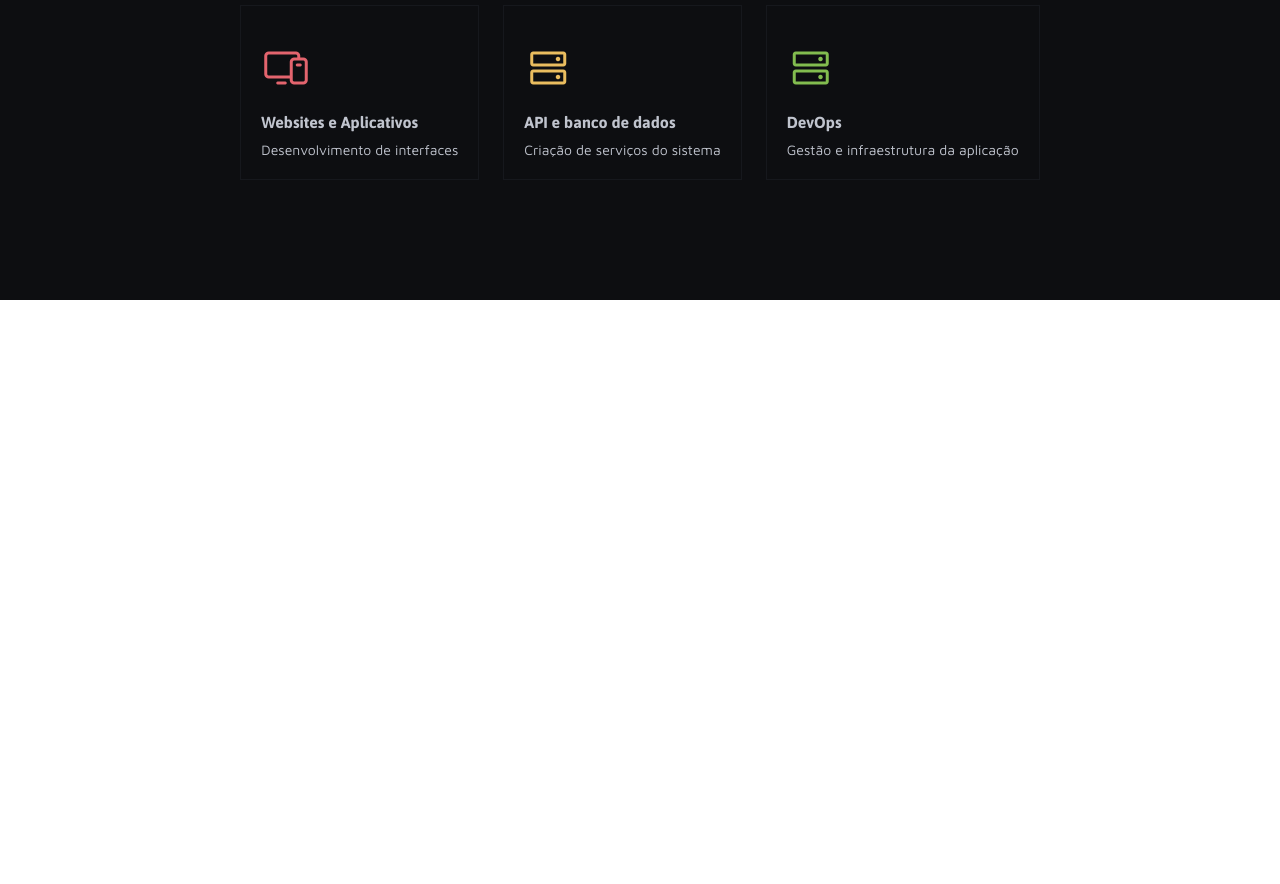
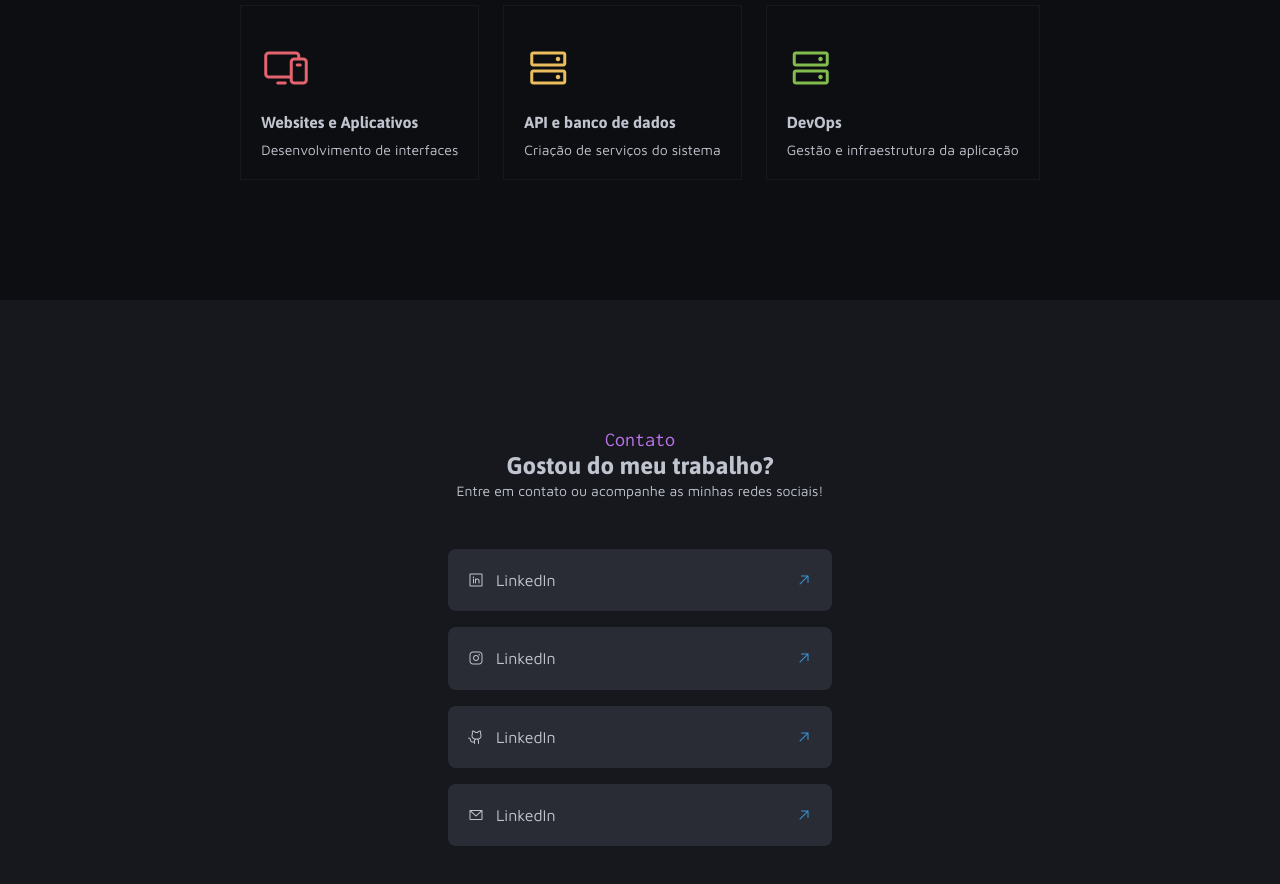
Before and after one commit to jhefersonlv/Portfolio-dev, a plain HTML site: page index.html in a window 1280 px wide. Shown: the part 1770-2654 px from the top of the page. Before the commit the page ends 2070 px from the top, so only its background shows below. Drawn offline with nearby package versions, Linux system fonts and the light colour scheme.

Commit message:
Projeto finalizado

```diff
--- /dev/null
+++ b/assets/style/contatct.css
@@ -0,0 +1,43 @@
+#contact {
+    background-color: var(--gray-500);
+    padding-bottom: 200px;
+    padding-top: 128px;
+
+    header {
+        margin-bottom: 48px;
+    }
+
+    div {
+
+        justify-content: center;
+        gap: 16px;
+
+        div {
+            padding: 20px;
+            background-color: var(--gray-400);
+            align-items: center;
+            justify-items: start;
+            gap: 12px;
+            border-radius: 8px;
+
+            i:nth-child(3) {
+                color: var(--blue);
+            }
+
+            p {
+                width: 288px;
+                text-align: start;
+            }
+
+        }
+
+        div:hover {
+            border: 1px solid var(--blue);
+
+            i:nth-child(1) {
+                color: var(--blue);
+            }
+
+        }
+    }
+}
--- a/assets/style/global.css
+++ b/assets/style/global.css
@@ -3,6 +3,7 @@
     padding: 0;
     box-sizing: border-box;
     color: var(--gray-200);
+    text-decoration: none;
 }
 
 
--- a/assets/style/projects.css
+++ b/assets/style/projects.css
@@ -19,7 +19,6 @@
             height: 280px;
             background-color: var(--gray-400);
             border-radius: 12px;
-            text-decoration: none;
             text-align: start;
             padding: 12px 12px 20px 12px;
 
@@ -31,5 +30,10 @@
                 }
 
             }
+
+        a:hover {
+            border: 1px solid var(--gray-300);
+        }
+
         }
 }
--- a/assets/style/style.css
+++ b/assets/style/style.css
@@ -3,3 +3,4 @@
 @import url(intro.css);
 @import url(projects.css);
 @import url(services.css);
+@import url(contatct.css);
--- a/index.html
+++ b/index.html
@@ -90,7 +90,7 @@
     </section>
 
     <section id="services" class="container">
-         <header>
+        <header>
             <h4 class="text-red">Meus serviços</h4>
             <h2>Como posso ajudar o seu negócio</h2>
         </header>
@@ -122,5 +122,35 @@
         </div>
     </section>
 
+    <section id="contact" class="container">
+        <header>
+            <h4 class="text-purple">Contato</h4>
+            <h2>Gostou do meu trabalho?</h2>
+            <p class="small">Entre em contato ou acompanhe as minhas redes sociais!</p>
+        </header>
+        <div class="grid">
+            <a href="#" class="">
+                <div class="grid grid-auto-flow-col">
+                    <i class="ph ph-linkedin-logo"></i> <p>LinkedIn</p> <i class="ph ph-arrow-up-right"></i>
+                </div>
+            </a>
+            <a href="#" class="">
+                <div class="grid grid-auto-flow-col">
+                    <i class="ph ph-instagram-logo"></i> <p>LinkedIn</p> <i class="ph ph-arrow-up-right"></i>
+                </div>
+            </a>
+            <a href="#" class="">
+                <div class="grid grid-auto-flow-col">
+                    <i class="ph ph-github-logo"></i> <p>LinkedIn</p> <i class="ph ph-arrow-up-right"></i>
+                </div>
+            </a>
+            <a href="#" class="">
+                <div class="grid grid-auto-flow-col">
+                    <i class="ph ph-envelope-simple"></i> <p>LinkedIn</p> <i class="ph ph-arrow-up-right"></i>
+                </div>
+            </a>
+        </div>
+    </section>
+
 </body>
 </html>
```
